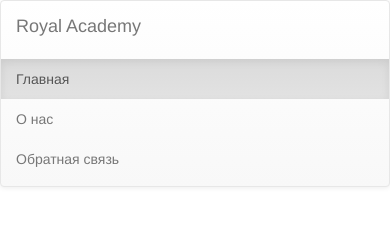
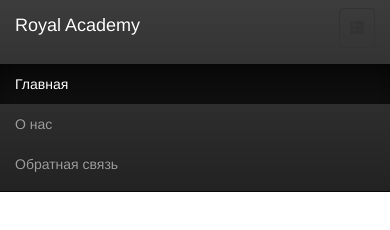
Before and after one commit to royalacademykz/royalacademykz.github.io, a plain HTML site: page index.html in a window 390 px wide. Drawn offline with nearby package versions, Linux system fonts and the light colour scheme.

Commit message:
Update index.html

```diff
--- a/index.html
+++ b/index.html
@@ -13,10 +13,13 @@
 </head>
 
 <body>
-	<nav class="navbar navbar-default">
+	<nav class="navbar navbar-inverse navbar-fixed-top">
 		<div class="container-fluid">
 			<div class="navbar-header">
-				<a href="https://royalacademy.kz" class="navbar-brand">Royal Academy</a>
+				<a class="navbar-brand" href="https://royalacademy.kz">Royal Academy</a>
+				<button type="button" class="navbar-toggle" data-toggle="collapse" data-target=".navbar-collapse">
+					<span class="glyphicon glyphicon-th-list"></span>
+				</button>
 			</div>
 
 			<div>
```
